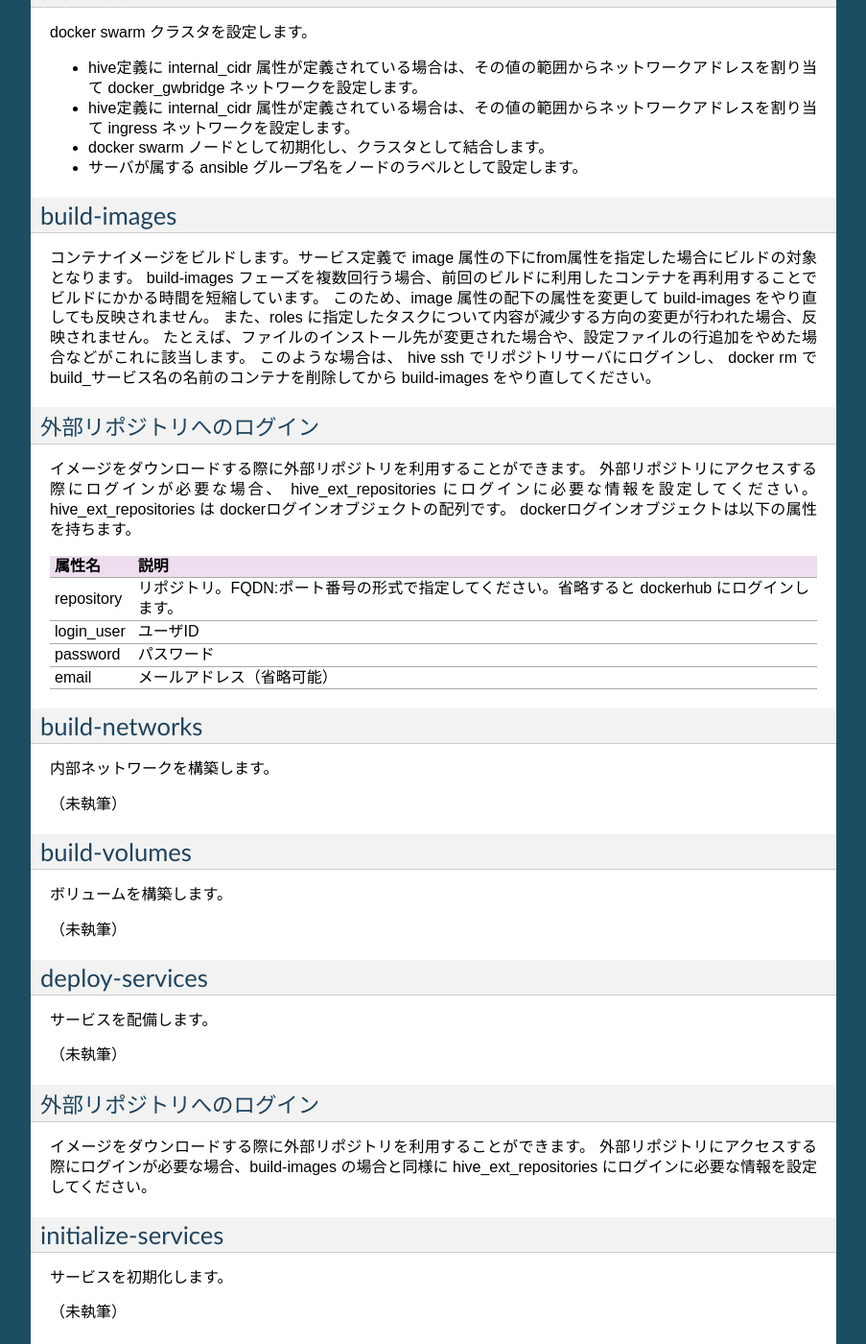
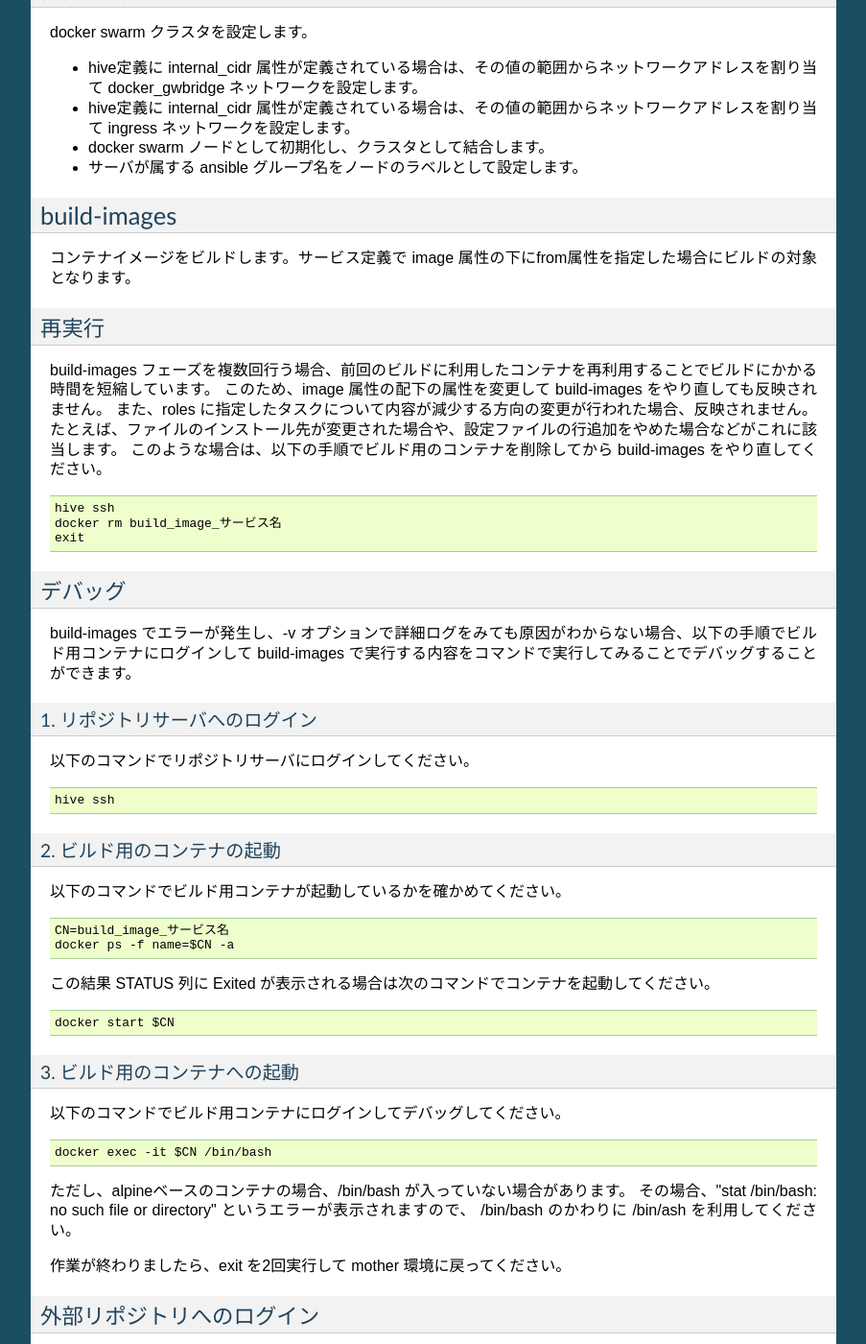
Before and after one commit to procube-open/hive-builder, a Sphinx documentation site: the page built from docs/phases.rst, in a window 1280 px wide and 1400 px high, scrolled down 6279 px. Shown: the whole window at 96% size, without its empty margins (198-1101 px from the left). Built offline with Sphinx 7.4.7, drawn with Linux system fonts in a browser that asks for light colours; pages that are not in the unit, such as notebooks, are missing from menus; some of the changed text lies outside the part shown.

Commit message:
- fix error on hive build-infra -D for gcp environment - describe how to debug build-images phase - make pip virtual env inherit system-site-packages for addon which requires libselinux module

```diff
--- a/docs/inventory.rst
+++ b/docs/inventory.rst
@@ -332,6 +332,7 @@ gcp プロバイダを使用する場合は、プロジェクトのルートデ
 サービスアカウントキーについては、
 https://cloud.google.com/iam/docs/creating-managing-service-account-keys?hl=ja
 を参照してください。
+鍵の形式でJSONを選択して、プロジェクトのルートディレクトリに gcp_credential.json という名前で保存してください。
 
 azure プロバイダ
 ^^^^^^^^^^^^^^^^^^^^^
--- a/docs/phases.rst
+++ b/docs/phases.rst
@@ -388,12 +388,67 @@ docker swarm クラスタを設定します。
 build-images
 =========================
 コンテナイメージをビルドします。サービス定義で image 属性の下にfrom属性を指定した場合にビルドの対象となります。
+
+再実行
+------------------------------
+
 build-images フェーズを複数回行う場合、前回のビルドに利用したコンテナを再利用することでビルドにかかる時間を短縮しています。
 このため、image 属性の配下の属性を変更して build-images をやり直しても反映されません。
 また、roles に指定したタスクについて内容が減少する方向の変更が行われた場合、反映されません。
 たとえば、ファイルのインストール先が変更された場合や、設定ファイルの行追加をやめた場合などがこれに該当します。
-このような場合は、 hive ssh でリポジトリサーバにログインし、 docker rm で build_サービス名の名前のコンテナを削除してから build-images をやり直してください。
+このような場合は、以下の手順でビルド用のコンテナを削除してから build-images をやり直してください。
 
+::
+
+    hive ssh
+    docker rm build_image_サービス名
+    exit
+
+
+デバッグ
+------------------------------
+
+build-images でエラーが発生し、-v オプションで詳細ログをみても原因がわからない場合、以下の手順でビルド用コンテナにログインして
+build-images で実行する内容をコマンドで実行してみることでデバッグすることができます。
+
+1. リポジトリサーバへのログイン
+^^^^^^^^^^^^^^^^^^^^^^^^^^^^^^^^^
+
+以下のコマンドでリポジトリサーバにログインしてください。
+
+::
+
+    hive ssh
+
+2. ビルド用のコンテナの起動
+^^^^^^^^^^^^^^^^^^^^^^^^^^^^^^^^^
+
+以下のコマンドでビルド用コンテナが起動しているかを確かめてください。
+
+::
+
+    CN=build_image_サービス名
+    docker ps -f name=$CN -a
+
+この結果 STATUS 列に Exited が表示される場合は次のコマンドでコンテナを起動してください。
+
+::
+
+    docker start $CN
+
+3. ビルド用のコンテナへの起動
+^^^^^^^^^^^^^^^^^^^^^^^^^^^^^^^^^
+
+以下のコマンドでビルド用コンテナにログインしてデバッグしてください。
+
+::
+
+    docker exec -it $CN /bin/bash
+
+ただし、alpineベースのコンテナの場合、/bin/bash が入っていない場合があります。
+その場合、"stat /bin/bash: no such file or directory" というエラーが表示されますので、 /bin/bash のかわりに /bin/ash を利用してください。
+
+作業が終わりましたら、exit を2回実行して mother 環境に戻ってください。
 
 外部リポジトリへのログイン
 ------------------------------
```
Also changed, not shown: 2 other files.
